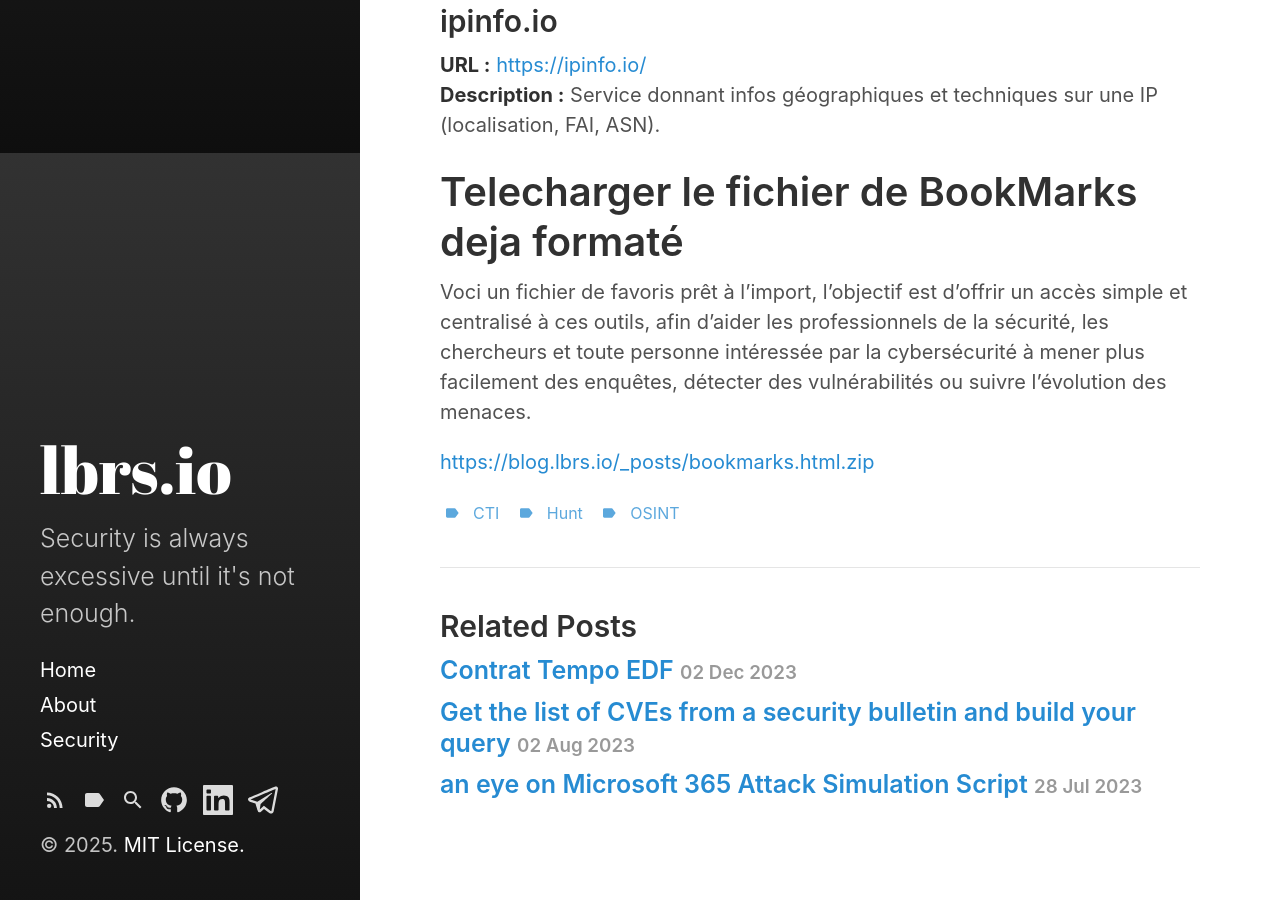
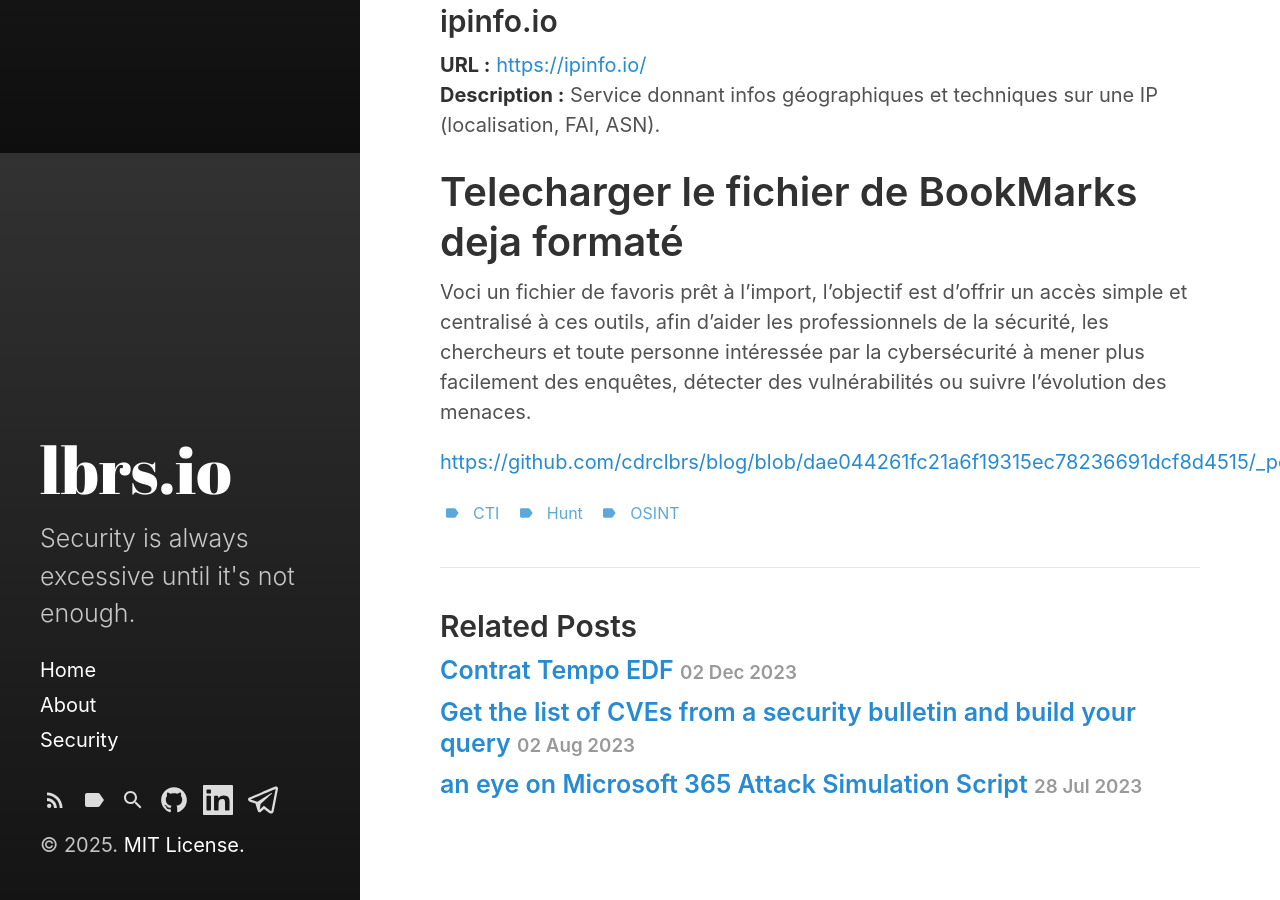
Before and after one commit to cdrclbrs/blog, a Jekyll site: the page built from _posts/2025-01-01-OSINT-Links.md, in a window 1280 px wide and 900 px high, scrolled down 6147 px. Built offline with Jekyll 4.4.1, drawn with Linux system fonts in a browser that asks for light colours; some of the changed lines change nothing that is shown.

Commit message:
Update 2025-01-01-OSINT-Links.md

```diff
--- a/_posts/2025-01-01-OSINT-Links.md
+++ b/_posts/2025-01-01-OSINT-Links.md
@@ -195,4 +195,4 @@
 
 Voci un fichier de favoris prêt à l’import, l’objectif est d’offrir un accès simple et centralisé à ces outils, afin d’aider les professionnels de la sécurité, les chercheurs et toute personne intéressée par la cybersécurité à mener plus facilement des enquêtes, détecter des vulnérabilités ou suivre l’évolution des menaces.
 
-[https://blog.lbrs.io/_posts/bookmarks.html.zip](https://blog.lbrs.io/_posts/bookmarks.html.zip)
+[https://github.com/cdrclbrs/blog/blob/dae044261fc21a6f19315ec78236691dcf8d4515/_posts/bookmarks.html.zip](https://github.com/cdrclbrs/blog/blob/dae044261fc21a6f19315ec78236691dcf8d4515/_posts/bookmarks.html.zip)
```
